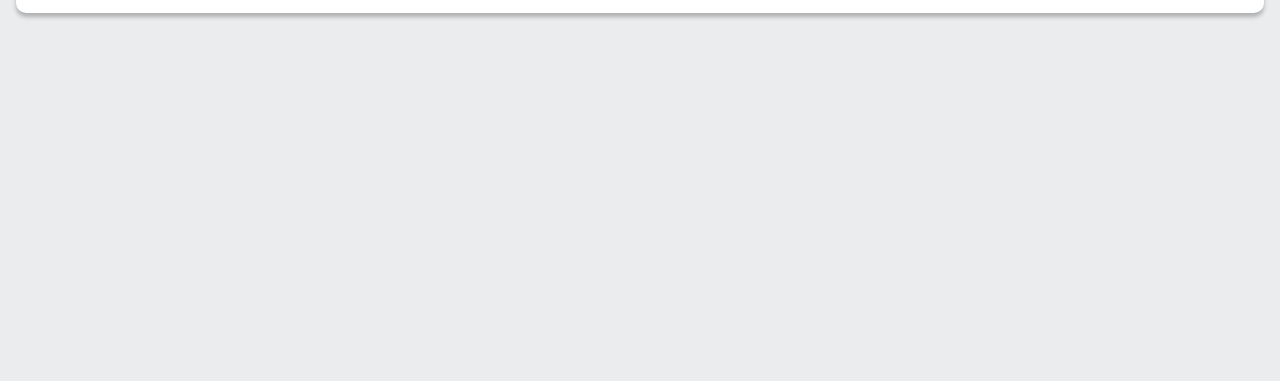
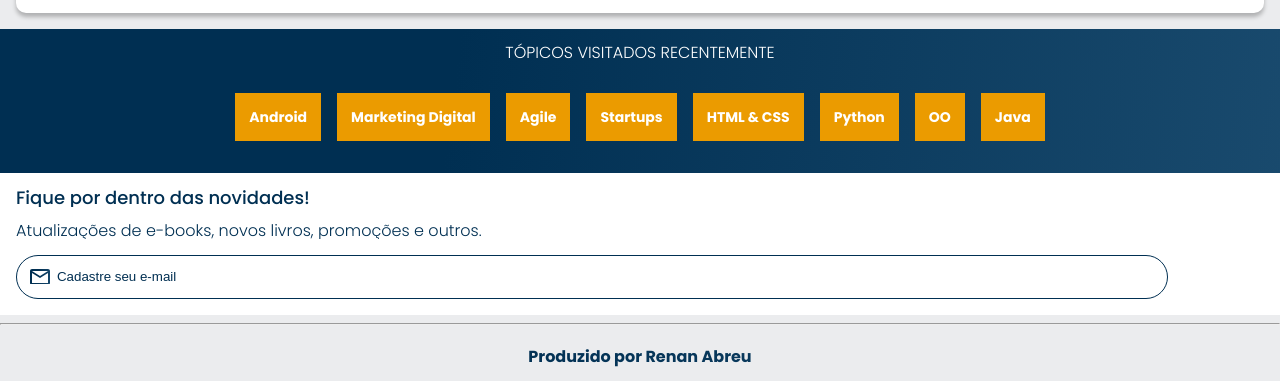
Before and after one commit to Abreu-Renan/loja-de-book, a plain HTML site: page index.html in a window 1280 px wide. Shown: the part 2321-2702 px from the top of the page. Before the commit the page ends 2350 px from the top, so only its background shows below. Drawn offline with nearby package versions, Linux system fonts and the light colour scheme.

Commit message:
desenvolvimento

```diff
--- a/index.html
+++ b/index.html
@@ -13,6 +13,9 @@
         href="https://fonts.googleapis.com/css2?family=Inter:wght@400;700&family=Poppins:wght@300;400;500;700&family=Roboto+Slab:wght@600;900&display=swap"
         rel="stylesheet">
     <link rel="stylesheet" href="https://cdn.jsdelivr.net/npm/swiper@9/swiper-bundle.min.css" />
+    <link
+        href="https://fonts.googleapis.com/css2?family=Inter:wght@400;700&family=Josefin+Sans:wght@400;700&family=Poppins:wght@300;400;500;700&display=swap"
+        rel="stylesheet">
     <link rel="stylesheet" href="/styles.css">
 
 </head>
@@ -43,6 +46,7 @@
                 </li>
             </ul>
             <img src="/img/Logo.svg" alt="logo da loja" class="container__imagem">
+            <h1 class="container__titulo"><b class="container__titulo--negrito">Loja</b>Book</h1>
 
         </div>
         <div class="container">
@@ -59,7 +63,7 @@
         <input type="search" class="banner__pesquisa" placeholder="Qual será sua próxima leitura?">
     </section>
 
-        <!--carrossel 1-->
+    <!--carrossel 1-->
 
     <section class="carrossel">
         <h2 class="carrossel__titulo">Novos lançamentos</h2>
@@ -166,6 +170,47 @@
         </div>
     </section>
 
+    <section class="tópicos">
+        <h2 class="tópicos__titulo">TÓPICOS VISITADOS RECENTEMENTE</h2>
+        <ul class="tópicos__lista">
+            <li class="tópicos__item">
+                <a href="#" class="tópicos__link">Android</a>
+            </li>
+
+            <li class="tópicos__item">
+                <a href="#" class="tópicos__link">Marketing Digital</a>
+            </li>
+            <li class="tópicos__item">
+                <a href="#" class="tópicos__link">Agile</a>
+            </li>
+            <li class="tópicos__item">
+                <a href="#" class="tópicos__link">Startups</a>
+            </li>
+            <li class="tópicos__item">
+                <a href="#" class="tópicos__link">HTML & CSS</a>
+            </li>
+            <li class="tópicos__item">
+                <a href="#" class="tópicos__link">Python</a>
+            </li>
+            <li class="tópicos__item">
+                <a href="#" class="tópicos__link">OO</a>
+            </li>
+            <li class="tópicos__item">
+                <a href="#" class="tópicos__link">Java</a>
+            </li>
+        </ul>
+    </section>
+
+    <section class="contato">
+        <h2 class="contato__titulo">Fique por dentro das novidades!</h2>
+        <p class="contato__texto">Atualizações de e-books, novos livros, promoções e outros.</p>
+        <input type="email" placeholder="Cadastre seu e-mail" class="contato__email">
+    </section>
+    <hr />
+    <footer class="rodape">
+        <h2 class="rodape__titulo">Produzido por Renan Abreu</h2>
+    </footer>
+
 
     <script src="https://cdn.jsdelivr.net/npm/swiper@9/swiper-bundle.min.js"></script>
     <script>
--- a/styles.css
+++ b/styles.css
@@ -1,6 +1,9 @@
 @import url("styles/header.css");
 @import url("styles/banner.css");
 @import url("styles/carrossel.css");
+@import url("styles/topicos.css");
+@import url("styles/contato.css");
+@import url("styles/rodape.css");
 
 :root {
     --cor-de-fundo: #EBECEE;
@@ -9,6 +12,7 @@
     --azul-degrade: linear-gradient(97.54deg, #002F52 35.49%, #326589 165.37%);
     --font-principal: "Poppins";
     --azul: #002F52;
+    --fonte-secundario: "Josefin Sans";
 
 
 }
--- /dev/null
+++ b/styles/contato.css
@@ -0,0 +1,37 @@
+.contato {
+    background-color: var(--branco);
+    padding: 1em;
+}
+
+.contato__titulo,
+.contato__texto {
+    background: var(--azul-degrade);
+    -webkit-background-clip: text;
+    -webkit-text-fill-color: transparent;
+    background-clip: text;
+}
+
+.contato__titulo {
+    font-size: 18px;
+    font-weight: 500;
+}
+
+.contato__texto {
+    font-weight: 300;
+    margin: 1em 0;
+}
+
+.contato__email {
+    padding: 1em;
+    border: 1px solid var(--azul);
+    border-radius: 24px;
+    width: 90%;
+    color: var(--azul);
+}
+
+.contato__email::placeholder {
+    font-family: var(--fonte-principal);
+    color: var(--azul);
+    background: url("../img/Vector.svg") no-repeat;
+    padding-left: 2em;
+}
--- a/styles/header.css
+++ b/styles/header.css
@@ -57,3 +57,22 @@
 .container__botao {
     display: none;
 }
+
+
+
+@media screen and (min-width: 1024px){
+    .container__titulo, .container__titulo--negrito{
+        font-family: var(--fonte-secundario);
+        font-size: 30px;
+    }
+
+    .container__titulo{
+        font-weight: 400;
+        display: block;
+    }
+
+    .container__titulo--negrito{
+        font-weight: 700;
+    }
+
+}
--- /dev/null
+++ b/styles/rodape.css
@@ -0,0 +1,15 @@
+rh{
+    margin: 0;
+}
+
+.rodape{
+    background-color: var(--branco);
+    padding: 1em;
+    text-align: center;
+    font-weight: 700;
+    background: var(--azul-degrade);
+    -webkit-background-clip: text;
+    -webkit-text-fill-color: transparent;
+    background-clip: text;
+
+}
--- /dev/null
+++ b/styles/topicos.css
@@ -0,0 +1,31 @@
+.tópicos{
+    background: var(--azul-degrade);
+    text-align: center;
+    padding: 1em 0;
+}
+
+.tópicos__titulo{
+    color: var(--branco);
+    font-weight: 300;
+    margin-bottom: 1em;
+
+}
+
+.tópicos__lista{
+    display: flex;
+    flex-wrap: wrap;
+    justify-content: center;
+}
+
+.tópicos__item{
+    margin: 2em 0.5em;
+}
+
+.tópicos__link {
+    color: var(--branco);
+    padding: 1em;
+    background-color: var(--laranja);
+    text-decoration: none;
+    font-size: 14px;
+    font-weight: 700;
+}
```
Also changed, not shown: img/Vector.svg (added).
